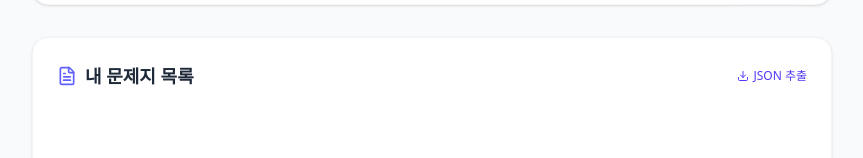
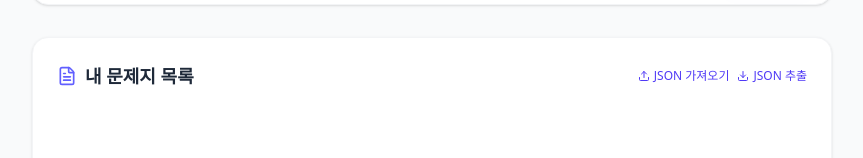
Before and after one commit to explainpark101/test-paper, a React (Vite) app: page /gemini in a window 1280 px wide. Shown: the part 267-425 px from the top of the page, without its empty margins (208-1071 px from the left). Built offline with nearby package versions, Linux system fonts and the light colour scheme.

Commit message:
Add JSON import functionality and update AppGemini component

```diff
--- a/src/AppGemini.jsx
+++ b/src/AppGemini.jsx
@@ -1,4 +1,4 @@
-import React, { useState, useEffect } from 'react';
+import React, { useState, useEffect, useRef } from 'react';
 import {
   Plus,
   Play,
@@ -9,6 +9,7 @@ import {
   CheckCircle,
   FileText,
   Download,
+  Upload,
   ToggleLeft,
   ToggleRight
 } from 'lucide-react';
@@ -33,7 +34,7 @@ const initDB = () => {
 };
 
 // --- View components (declared outside App to avoid re-creation on every render) ---
-function HomeView({ papers, setView, setActivePaperId, newTitle, setNewTitle, onCreatePaper, onCopyPaper, onDeletePaper, onExportJSON }) {
+function HomeView({ papers, setView, setActivePaperId, newTitle, setNewTitle, onCreatePaper, onCopyPaper, onDeletePaper, onExportJSON, onImportJSON, importInputRef }) {
   return (
     <div className="space-y-8 animate-in fade-in duration-500">
       <div className="bg-white p-6 rounded-2xl shadow-sm border border-gray-100">
@@ -63,9 +64,21 @@ function HomeView({ papers, setView, setActivePaperId, newTitle, setNewTitle, on
           <h2 className="text-lg font-semibold flex items-center gap-2">
             <FileText className="w-5 h-5 text-indigo-500" /> 내 문제지 목록
           </h2>
-          <button onClick={onExportJSON} className="text-xs flex items-center gap-1 text-indigo-600 hover:text-indigo-800">
-            <Download className="w-3 h-3" /> JSON 추출
-          </button>
+          <div className="flex items-center gap-2">
+            <input
+              ref={importInputRef}
+              type="file"
+              accept=".json,application/json"
+              className="hidden"
+              onChange={onImportJSON}
+            />
+            <button type="button" onClick={() => importInputRef.current?.click()} className="text-xs flex items-center gap-1 text-indigo-600 hover:text-indigo-800">
+              <Upload className="w-3 h-3" /> JSON 가져오기
+            </button>
+            <button onClick={onExportJSON} className="text-xs flex items-center gap-1 text-indigo-600 hover:text-indigo-800">
+              <Download className="w-3 h-3" /> JSON 추출
+            </button>
+          </div>
         </div>
         <div className="grid gap-4">
           {papers.length === 0 ? (
@@ -333,6 +346,46 @@ export default function App() {
     URL.revokeObjectURL(url);
   };
 
+  const importInputRef = useRef(null);
+  const handleImportJSON = (e) => {
+    const file = e.target.files?.[0];
+    if (!file || !db) return;
+    const reader = new FileReader();
+    reader.onload = () => {
+      try {
+        const data = JSON.parse(reader.result);
+        const list = Array.isArray(data) ? data : [data];
+        const base = Date.now();
+        const toAdd = [];
+        for (let i = 0; i < list.length; i++) {
+          const p = list[i];
+          if (!p || typeof p.title !== 'string' || !Array.isArray(p.questions)) continue;
+          const paper = {
+            title: p.title,
+            subtitle: p.subtitle ?? '',
+            createdAt: typeof p.createdAt === 'number' ? p.createdAt : base + i,
+            questions: (p.questions || []).map((q, j) => ({
+              id: base + i * 10000 + j,
+              userAnswer: typeof q?.userAnswer === 'string' ? q.userAnswer : '',
+              correctAnswer: typeof q?.correctAnswer === 'string' ? q.correctAnswer : '',
+              type: q?.type === 'textarea' ? 'textarea' : 'input'
+            }))
+          };
+          if (paper.questions.length === 0) paper.questions = [{ id: base + i * 10000, userAnswer: '', correctAnswer: '', type: 'input' }];
+          toAdd.push(paper);
+        }
+        const transaction = db.transaction(STORE_NAME, 'readwrite');
+        const store = transaction.objectStore(STORE_NAME);
+        toAdd.forEach((paper) => store.add(paper));
+        transaction.oncomplete = () => refreshPapers(db);
+      } catch (err) {
+        alert('JSON 파일 형식이 올바르지 않습니다.');
+      }
+      e.target.value = '';
+    };
+    reader.readAsText(file);
+  };
+
   const focusNextInput = (idx) => {
     setTimeout(() => {
       const inputs = document.querySelectorAll('.q-input');
@@ -352,6 +405,8 @@ export default function App() {
         onCopyPaper={handleCopyPaper}
         onDeletePaper={deletePaperFromDB}
         onExportJSON={handleExportJSON}
+        onImportJSON={handleImportJSON}
+        importInputRef={importInputRef}
       />
     ) : view === 'exam' ? (
       <ExamView
```
Also changed, not shown: 1 other file (tests, documents, lock files or other folders).
